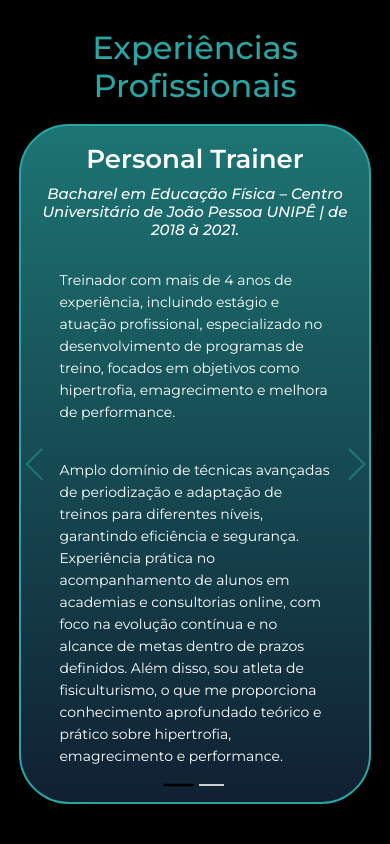
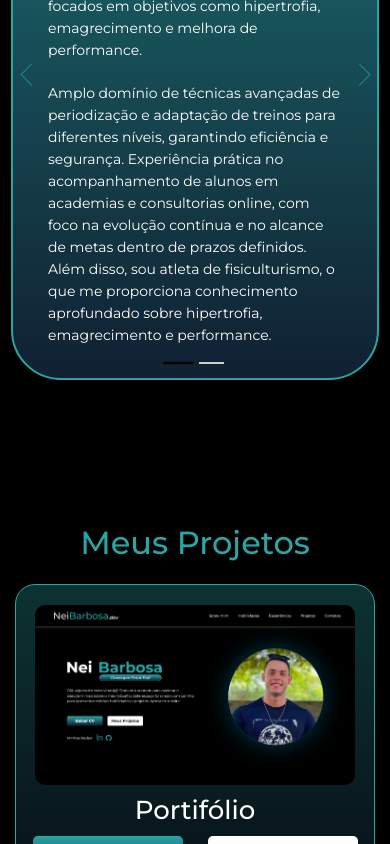
Before and after one commit to devNeiBarbosa/portifolio, a React (Vite) app: page / in a window 390 px wide. Shown: the part 3297-4141 px from the top of the page. Built offline with nearby package versions, Linux system fonts and the light colour scheme.

Commit message:
Correções na responsividade + Copy direitos reservados.

```diff
--- a/src/components/Expertise/Expertise.js
+++ b/src/components/Expertise/Expertise.js
@@ -95,7 +95,7 @@ export const Experiencias = styled.section`
     align-items: center;
     gap: 8px;
     z-index: 100;
-    margin-top: -20px;
+    margin-top: -18px;
 
     .page1, .page2, .page3{
       width: 25px;
@@ -115,8 +115,14 @@ export const Experiencias = styled.section`
     padding-top: 100px;
 
     .carousel-navigation {
-      gap: 275px;
+      gap: 305px;
       opacity: 1;
+
+      button {
+        img {
+          width: 35px;
+        }
+      }
     }
   }
 `;
@@ -182,12 +188,13 @@ export const ExpertiseInfo = styled.div`
 
   @media screen and (max-width: 540px) {
     .treinador, .developer{
-      width: 22em;
-      height: 680px;
+      width: 23em;
+      height: 610px;
 
       h3 {
         font-size: 26px;
         text-align: center;
+        margin-top: 10px;
       }
 
       h4 {
@@ -195,19 +202,20 @@ export const ExpertiseInfo = styled.div`
       }
 
       p {
-        width: 19.37em;
+        width: 21em;
         font-size: 14px;
+        margin-top: -15px;
       }
     }
 
     .treinador.active {
       opacity: 1;
-      margin-left: 392px;
+      margin-left: 408px;
     }
 
     .developer.active {
       opacity: 1;
-      margin-left: -392px;
+      margin-left: -408px;
     }
   }
 `;
--- a/src/components/Expertise/index.jsx
+++ b/src/components/Expertise/index.jsx
@@ -46,8 +46,8 @@ function InfoExpertise() {
               <p>
                 Amplo domínio de técnicas avançadas de periodização e adaptação de treinos para diferentes níveis, garantindo eficiência e segurança.
                 Experiência prática no acompanhamento de alunos em academias e consultorias online, com foco na evolução contínua e no alcance de
-                metas dentro de prazos definidos. Além disso, sou atleta de fisiculturismo, o que me proporciona conhecimento aprofundado teórico e
-                prático sobre hipertrofia, emagrecimento e performance.
+                metas dentro de prazos definidos. Além disso, sou atleta de fisiculturismo, o que me proporciona conhecimento aprofundado sobre hipertrofia,
+                emagrecimento e performance.
               </p>
             </div>
 
--- a/src/components/Form/Form.js
+++ b/src/components/Form/Form.js
@@ -5,7 +5,7 @@ export const Form = styled.form`
   flex-direction: column;
   justify-content: center;
   align-items: center;
-  padding-top: 130px;
+  padding-top: 110px;
   padding-bottom: 100px;
 
   .contact-local {
@@ -46,8 +46,8 @@ export const Form = styled.form`
       line-height: 20px;
 
       width: 500px;
-      height: 213px;
-      margin-top: 14px;
+      height: 227px;
+      margin-top: 15px;
       padding: 5px 10px 0 10px;
     }
   }
@@ -61,6 +61,12 @@ export const Form = styled.form`
       opacity: 1;
       transform: scale(1);
     }
+
+    p {
+      opacity: 0.5;
+      font-size: 14px;
+      text-align: center;
+    }
   }
 
   .to-send {
@@ -71,7 +77,7 @@ export const Form = styled.form`
 
   @media screen and (max-width: 540px) {
     display: flex;
-    padding-top: 115px;
+    padding-top: 100px;
 
     .contact-local {
       display: flex;
--- a/src/components/Form/index.jsx
+++ b/src/components/Form/index.jsx
@@ -72,6 +72,8 @@ function ContactForm() {
         <Buttons>
           <button className='button-one to-send' type="submit">Enviar</button>
         </Buttons>
+
+        <p>&copy; 2024. Todos os direitos reservados.</p>
       </div>
     </Form>
   )
--- a/src/components/Header/Header.js
+++ b/src/components/Header/Header.js
@@ -142,7 +142,7 @@ export const SideBar = styled.aside`
       background: linear-gradient(180deg,
           rgba(41, 166, 164, 1) 0%,
           rgba(16, 32, 50, 0.96) 100%);
-      border: 1px solid rgba(255, 255, 255, 0.5);
+      border: none;
 
       opacity: 0;
       transform: translateX(100%);
--- a/src/components/Projects/Projects.js
+++ b/src/components/Projects/Projects.js
@@ -6,7 +6,7 @@ export const Projects = styled.section`
   justify-content: center;
   align-items: center;
   gap: 30px;
-  padding-top: 130px;
+  padding-top: 110px;
   padding-bottom: 50px;
 
   .hover{
@@ -119,7 +119,7 @@ export const Projects = styled.section`
     flex-direction: column;
     justify-content: center;
     align-items: center;
-    padding-top: 120px;
+    padding-top: 110px;
     padding-bottom: 150px;
 
     .my-projects {
@@ -127,7 +127,7 @@ export const Projects = styled.section`
       gap: 150px;
       grid-template-columns: 1fr;
       grid-template-rows: 360px;
-      margin-top: -150px;
+      margin-top: -170px;
       opacity: 1;
       transform: scale(1);
 
--- a/src/components/Skills/Skills.js
+++ b/src/components/Skills/Skills.js
@@ -105,9 +105,12 @@ export const Habilidades = styled.section`
 
     img {
 
+      width: 85px;
+
       &.docker {
-          margin-top: 10px;
-          margin-bottom: 10px;
+          width: 70px;
+          margin-top: 8px;
+          margin-bottom: 8px;
         }
     }
     .icons-tech {
@@ -116,12 +119,14 @@ export const Habilidades = styled.section`
       flex-direction: column;
       justify-content: center;
       align-items: center;
+      margin-top: -50px;
 
       .icons-top {
         display: flex;
         flex-direction: column;
         justify-content: center;
         align-items: center;
+        gap: 30px;
       }
 
       .icons-bottom {
@@ -129,6 +134,7 @@ export const Habilidades = styled.section`
         flex-direction: column;
         justify-content: center;
         align-items: center;
+        gap: 30px;
       }
     }
   }
```
